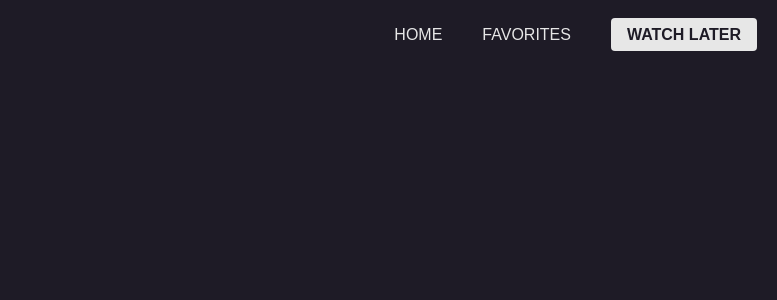
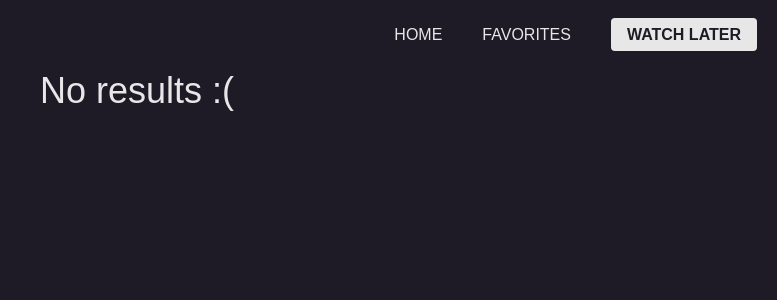
Before and after one commit to pekac/vegas-movies, a Next.js app: page /watch-later in a window 1280 px wide. Shown: the top 300 px of the page, without its empty margins (503-1280 px from the left). Built offline with nearby package versions, Linux system fonts and the light colour scheme.

Commit message:
Showing no results

```diff
--- a/pages/watch-later.js
+++ b/pages/watch-later.js
@@ -1,12 +1,13 @@
 import React from "react";
 /* components */
 import MovieCard from "../components/movie-card";
-
+import NoResults from "../components/no-results";
 /* services */
 import Store from "../store/store";
 
 const WatchLater = ({ movies }) => (
   <div className="container">
+    {movies.length === 0 && <NoResults />}
     {movies.map(movie => (
       <MovieCard key={movie.id} movie={movie} />
     ))}
@@ -27,8 +28,10 @@ const WatchLater = ({ movies }) => (
 );
 
 WatchLater.getInitialProps = () => {
+  const movies = Store.getWatchLater();
+  console.log("movies", movies);
   return {
-    movies: Store.getWatchLater()
+    movies
   };
 };
 
```
